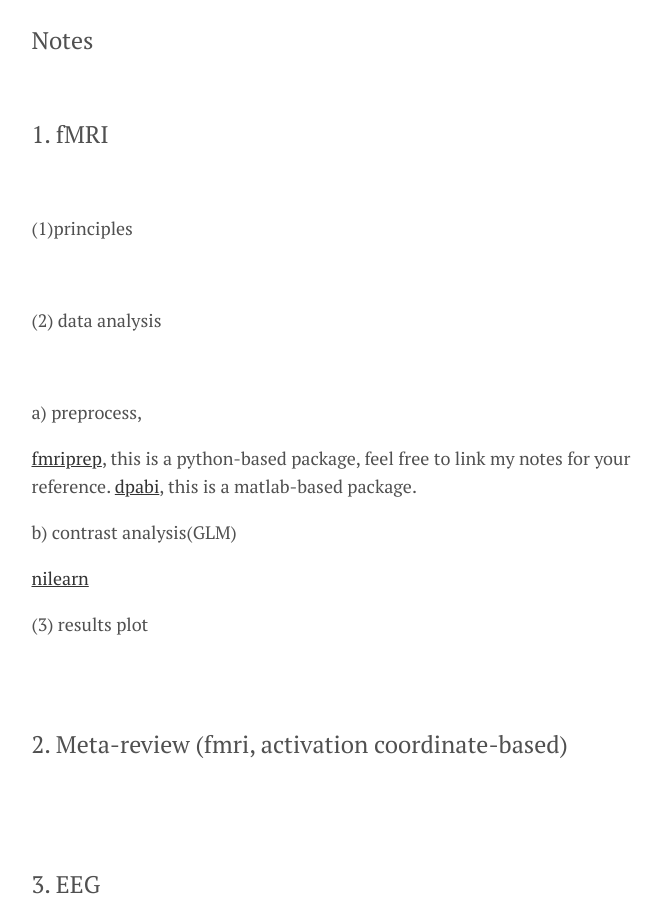
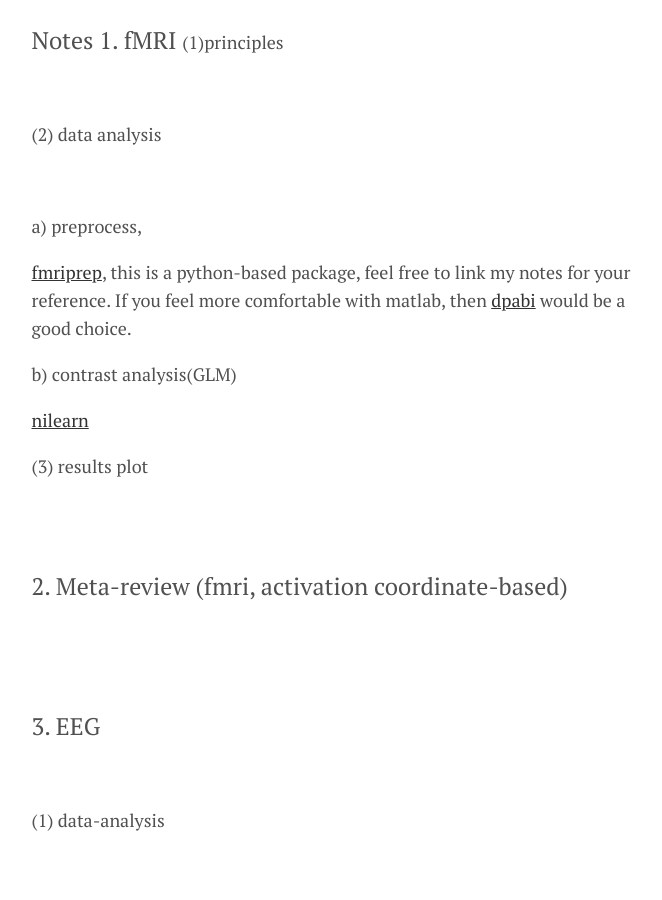
Before and after one commit to wu-shuyi/wu-shuyi.github.io, a Jekyll site: the page built from menu/learning resources.md, in a window 1280 px wide and 900 px high, scrolled down 2136 px. Shown: the whole window, without its empty margins (301-963 px from the left). Built offline with Jekyll 4.4.1, drawn with Linux system fonts in a browser that asks for light colours.

Commit message:
Update learning resources.md

```diff
--- a/menu/learning resources.md
+++ b/menu/learning resources.md
@@ -52,14 +52,16 @@ Here I would share some of my learning notes and open materials. <br>
 [video](https://www.youtube.com/playlist?list=PLNybgro6DM2H7mmTV7eBBH-0nW7rtrypo) <br>
 <br>
 
-<font size="5.5"> Notes </font> <br>
-<font size="5">  1. fMRI </font> <br>
+<font size="5.5"> Notes </font>
+
+<font size="5">  1. fMRI </font>
+
 <font size="4"> (1)principles </font>  <br>
 
 <font size="4"> (2) data analysis </font>  <br>
 <font size="4"> a) preprocess,  </font>
 [fmriprep](https://www.evernote.com/shard/s721/sh/c0f52dc3-a373-afc1-d57c-da19eb7e8ae2/hn3E1th6vOlWhKrLNENrQtWp6H85a-ejgoelDlEN6Zj4vieru_2fIXZrrg), this is a python-based package, feel free to link my notes for your reference.
-[dpabi](http://rfmri.org/DPABI), this is a matlab-based package.
+If you feel more comfortable with matlab, then [dpabi](http://rfmri.org/DPABI) would be a good choice.
 
 <font size="4"> b) contrast analysis(GLM) </font>
 [nilearn](https://nilearn.github.io/stable/index.html) <br>
```
